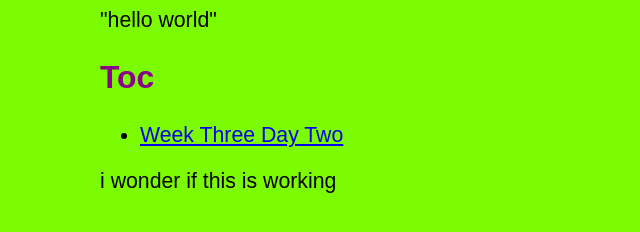
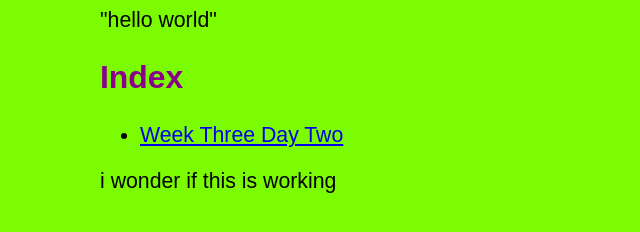
Before and after one commit to Agingalus/Agingalus.github.io, a plain HTML site: page index.html in a window 1280 px wide. Shown: the full height of the page, 0-640 px from the left. Drawn offline with Linux system fonts and the light colour scheme.

Commit message:
Changing items for week 3 day 2

```diff
--- a/index.html
+++ b/index.html
@@ -9,7 +9,7 @@
     </head>
 <body>
     <section>
-        <h1>Toc</h1>
+        <h1>Index</h1>
         <ul>
             <li><a href="week03-day02.html"> Week Three Day Two</a></li>
         </ul>
```
